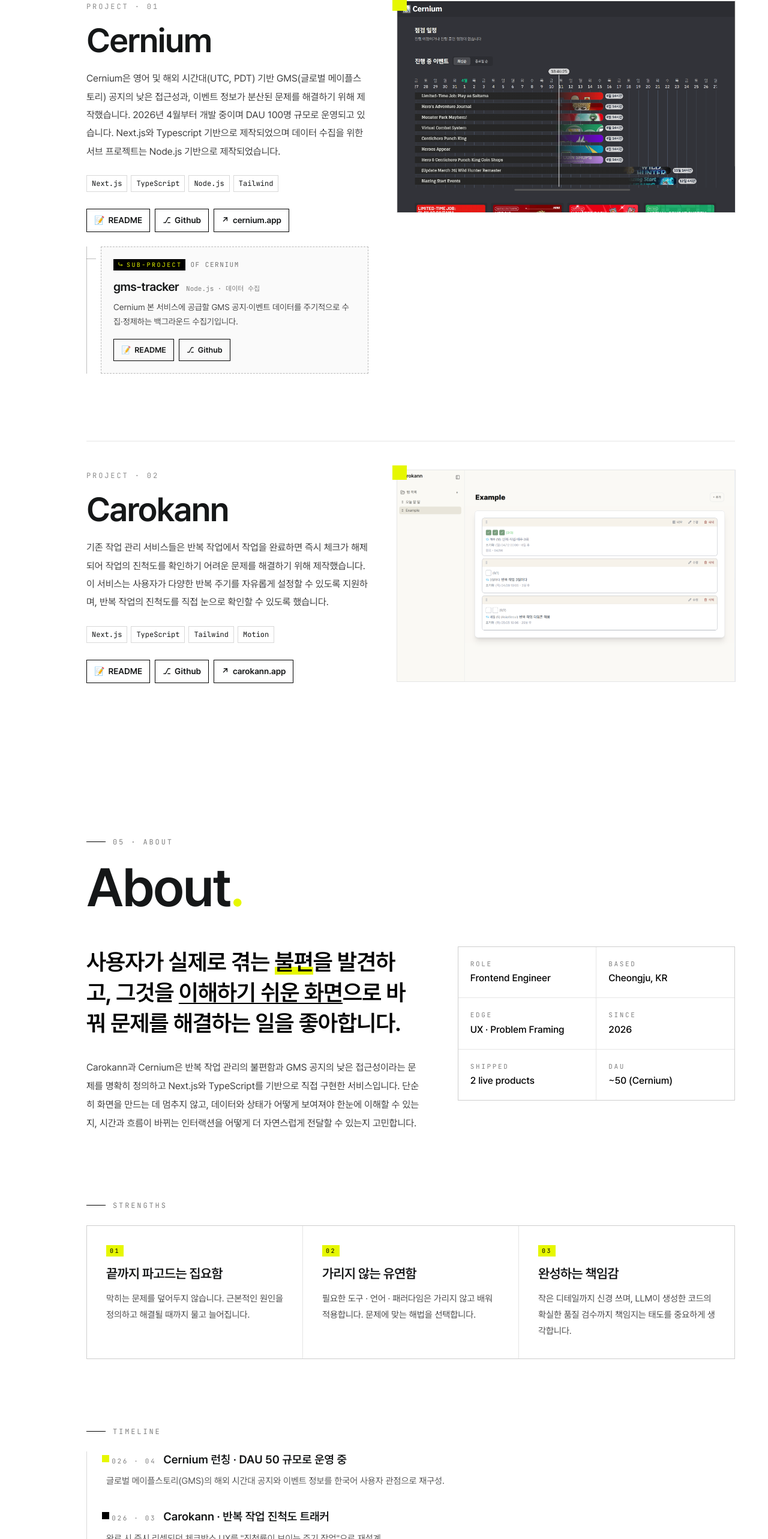
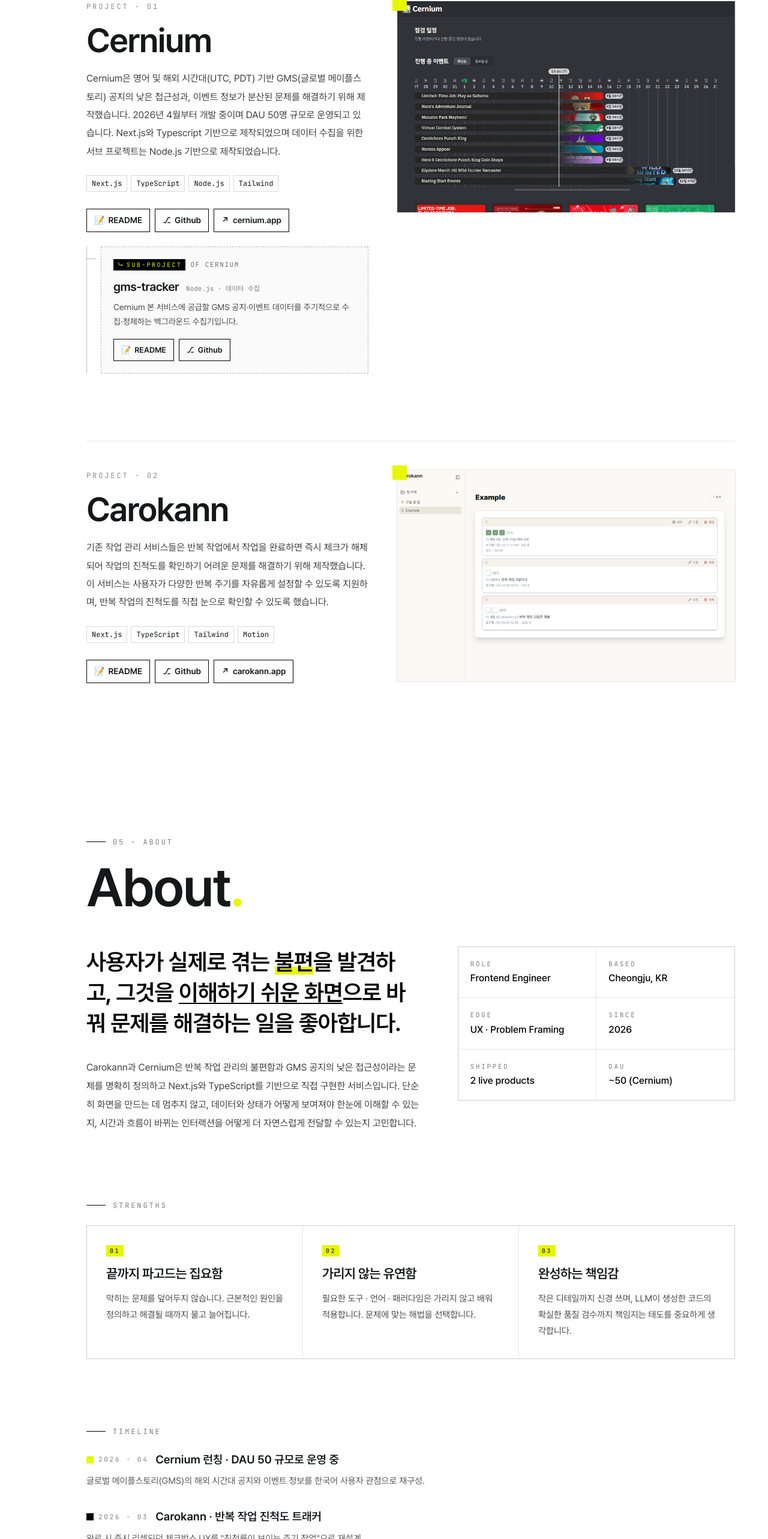
Before and after one commit to carokann1945/portfolio-0420, a Next.js app: page / in a window 1280 px wide. Shown: the part 1195-3761 px from the top of the page at 60% size. Built offline with nearby package versions, Linux system fonts and the light colour scheme.

Commit message:
fix : timeline ui 버그 수정

```diff
--- a/src/features/about/components/Timeline.tsx
+++ b/src/features/about/components/Timeline.tsx
@@ -19,15 +19,14 @@
         <span>TIMELINE</span>
       </div>
 
-      <ol className="relative border-l border-black/15 pl-6 md:pl-8">
+      <ol>
         {TIMELINE.map((item, idx) => (
           <li key={item.title} className={cn('relative', idx < TIMELINE.length - 1 && 'pb-8')}>
-            <span
-              aria-hidden="true"
-              className={cn('absolute top-1.5 -left-[7px] h-3 w-3 ring-4 ring-white', DOT_BY_TONE[item.tone])}
-            />
-            <div className="flex flex-wrap items-baseline gap-3">
-              <span className="font-jetbrains-mono text-[11px] tracking-[0.24em] text-black/50">{item.time}</span>
+            <div className="flex flex-wrap items-baseline gap-x-3 gap-y-1">
+              <span className="flex shrink-0 items-center gap-2">
+                <span aria-hidden="true" className={cn('h-3 w-3 shrink-0', DOT_BY_TONE[item.tone])} />
+                <span className="font-jetbrains-mono text-[11px] tracking-[0.24em] text-black/50">{item.time}</span>
+              </span>
               <h4 className="text-[17px] font-semibold md:text-[19px]">{item.title}</h4>
             </div>
             <p className="mt-2 text-[14px] leading-[1.8] text-black/65 md:text-[15px]">{item.description}</p>
--- a/src/features/projects/data/projects.ts
+++ b/src/features/projects/data/projects.ts
@@ -28,7 +28,7 @@
     index: '01',
     name: 'Cernium',
     description:
-      'Cernium은 영어 및 해외 시간대(UTC, PDT) 기반 GMS(글로벌 메이플스토리) 공지의 낮은 접근성과, 이벤트 정보가 분산된 문제를 해결하기 위해 제작했습니다. 2026년 4월부터 개발 중이며 DAU 100명 규모로 운영되고 있습니다. Next.js와 Typescript 기반으로 제작되었으며 데이터 수집을 위한 서브 프로젝트는 Node.js 기반으로 제작되었습니다.',
+      'Cernium은 영어 및 해외 시간대(UTC, PDT) 기반 GMS(글로벌 메이플스토리) 공지의 낮은 접근성과, 이벤트 정보가 분산된 문제를 해결하기 위해 제작했습니다. 2026년 4월부터 개발 중이며 DAU 50명 규모로 운영되고 있습니다. Next.js와 Typescript 기반으로 제작되었으며 데이터 수집을 위한 서브 프로젝트는 Node.js 기반으로 제작되었습니다.',
     tags: ['Next.js', 'TypeScript', 'Node.js', 'Tailwind'],
     image: { src: cerniumDesktop, alt: 'Cernium preview' },
     links: [
```
Also changed, not shown: 1 other file (tests, documents, lock files or other folders).
